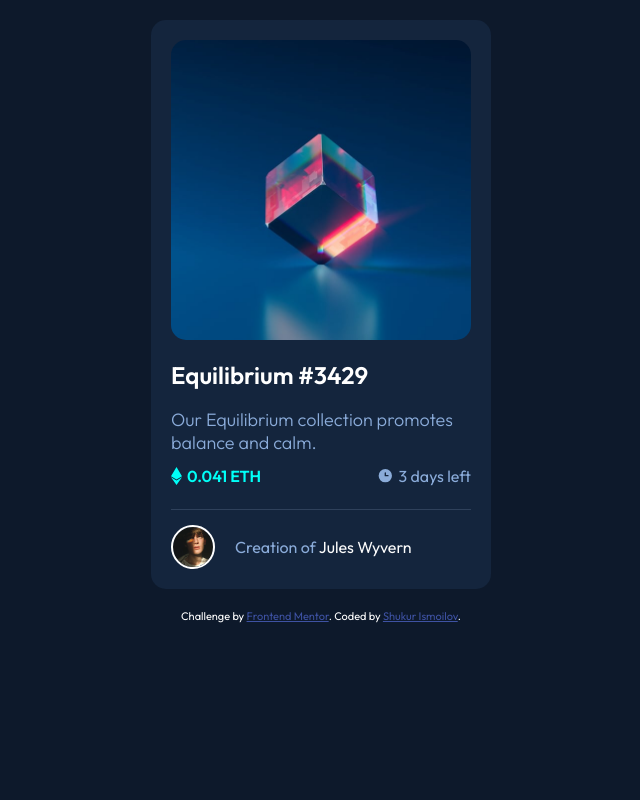
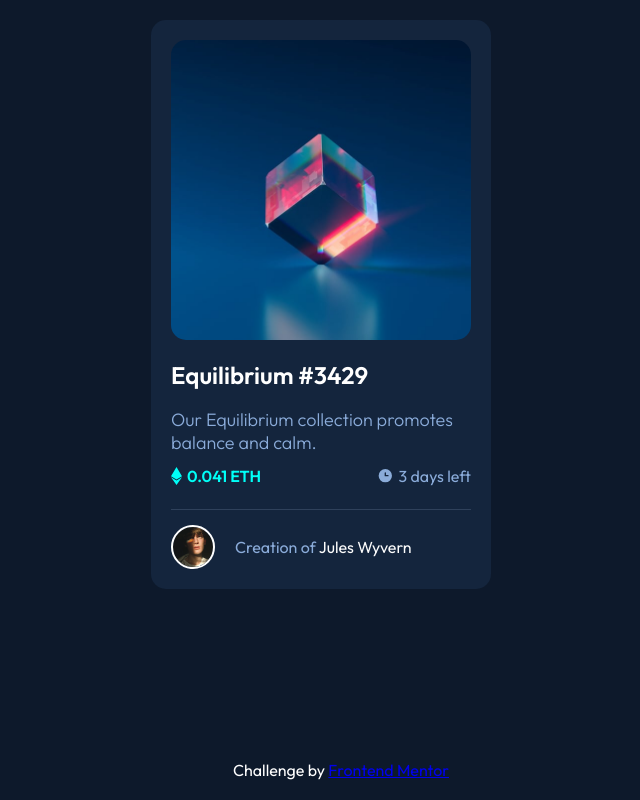
Before and after one commit to ShukurIsmoilov/frontend-mentor-challanges, a plain HTML site: page challanges/nft-preview-card-component/index.html in a window 1280 px wide. Shown: the whole page, without its empty margins (319-959 px from the left). Drawn offline with Linux system fonts and the light colour scheme.

Commit message:
nft card component attribution fixed

```diff
--- a/challanges/nft-preview-card-component/index.html
+++ b/challanges/nft-preview-card-component/index.html
@@ -39,8 +39,13 @@
     </div>
   </div>
   <div class="attribution">
-    Challenge by <a href="https://www.frontendmentor.io?ref=challenge" target="_blank">Frontend Mentor</a>.
-    Coded by <a href="https://github.com/ShukurIsmoilov">Shukur Ismoilov</a>.
+    Challenge by
+    <a
+      href="https://www.frontendmentor.io/challenges/nft-preview-card-component-SbdUL_w0U"
+      target="_blank"
+    >
+      Frontend Mentor
+    </a>
   </div>
 </body>
 
--- a/challanges/nft-preview-card-component/style.css
+++ b/challanges/nft-preview-card-component/style.css
@@ -21,7 +21,7 @@ img {
   width: 300px;
   height: 300px;
   border-radius: 15px;
-    background: url('./images/image-equilibrium.jpg') center no-repeat;
+  background: url("./images/image-equilibrium.jpg") center no-repeat;
   background-size: cover;
 }
 
@@ -32,10 +32,10 @@ img {
 }
 
 .card-image__view:hover {
-    background: hsla(178, 100%, 50%, 0.5) url('./images/icon-view.svg') center no-repeat;
+  background: hsla(178, 100%, 50%, 0.5) url("./images/icon-view.svg") center
+    no-repeat;
   cursor: pointer;
 }
-
 
 .card-name {
   margin-bottom: 10px;
@@ -89,7 +89,7 @@ img {
   margin-right: 20px;
   border: 2px solid hsl(0, 0%, 100%);
   border-radius: 50%;
-    background: url('./images/image-avatar.png') center no-repeat;
+  background: url("./images/image-avatar.png") center no-repeat;
   background-size: cover;
 }
 
@@ -107,10 +107,10 @@ img {
 }
 
 .attribution {
-    font-size: 11px;
+  position: fixed;
+  bottom: 0;
+  left: 0;
+  width: 100%;
+  padding: 20px;
   text-align: center;
 }
-
-.attribution a {
-    color: hsl(228, 45%, 44%);
-}
```
Lines whose indentation alone changed are shown as unchanged.
